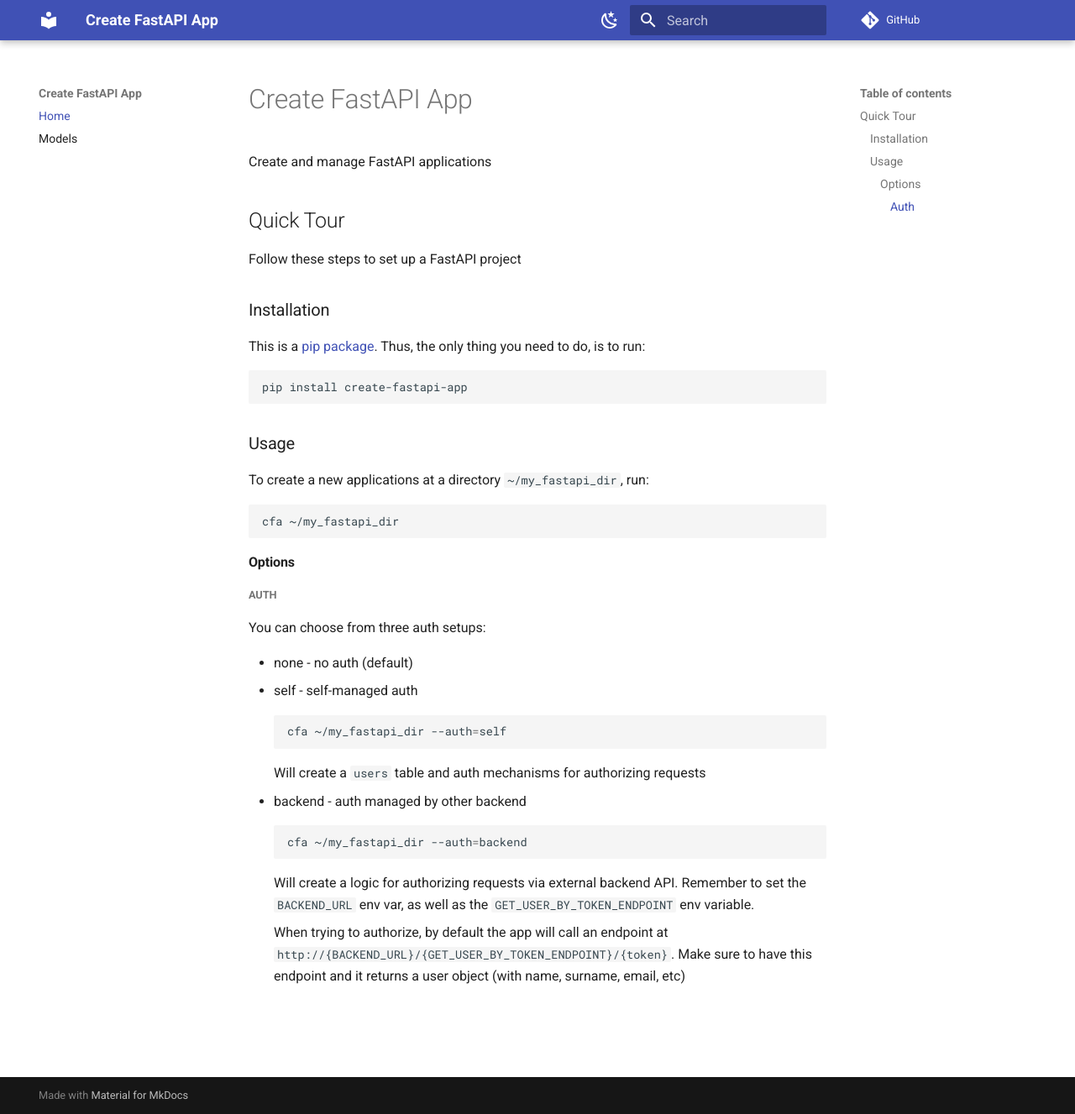
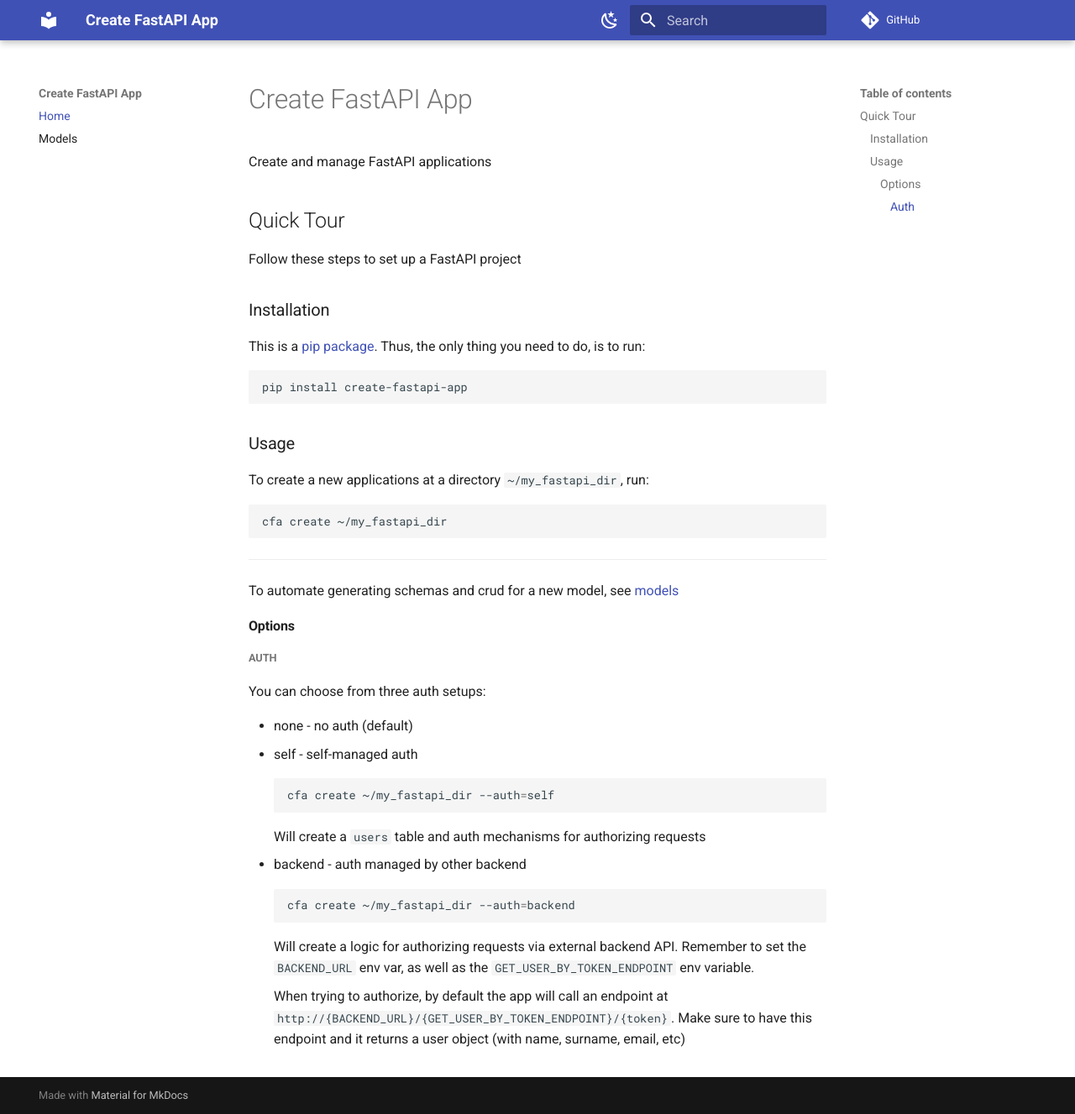
Before and after one commit to tsladecek/create-fastapi-app, an MkDocs documentation site: the page built from docs/index.md, in a window 1280 px wide and 1327 px high. Shown: the whole window at 84% size. Built offline with MkDocs 1.6.1 and Material for MkDocs 9.7.7, drawn with Linux system fonts in a browser that asks for light colours; comment, search, counter and statistics services are not loaded.

````diff
--- a/docs/index.md
+++ b/docs/index.md
@@ -19,8 +19,12 @@ pip install create-fastapi-app
 To create a new applications at a directory `~/my_fastapi_dir`, run:
 
 ```shell
-cfa ~/my_fastapi_dir
+cfa create ~/my_fastapi_dir
 ```
+
+---
+
+To automate generating schemas and crud for a new model, see [models](models)
 
 #### Options
 
@@ -32,7 +36,7 @@ You can choose from three auth setups:
 - self - self-managed auth
 
     ```shell
-    cfa ~/my_fastapi_dir --auth=self
+    cfa create ~/my_fastapi_dir --auth=self
     ```
 
     Will create a `users` table and auth mechanisms for authorizing requests
@@ -40,7 +44,7 @@ You can choose from three auth setups:
 - backend - auth managed by other backend
 
     ```shell
-    cfa ~/my_fastapi_dir --auth=backend
+    cfa create ~/my_fastapi_dir --auth=backend
     ```
 
     Will create a logic for authorizing requests via external backend API. Remember to set the `BACKEND_URL` env var, as well as the `GET_USER_BY_TOKEN_ENDPOINT` env variable.
````
Also changed, not shown: src/cfa/fastapi-app/README.md (+16 -0 lines).
